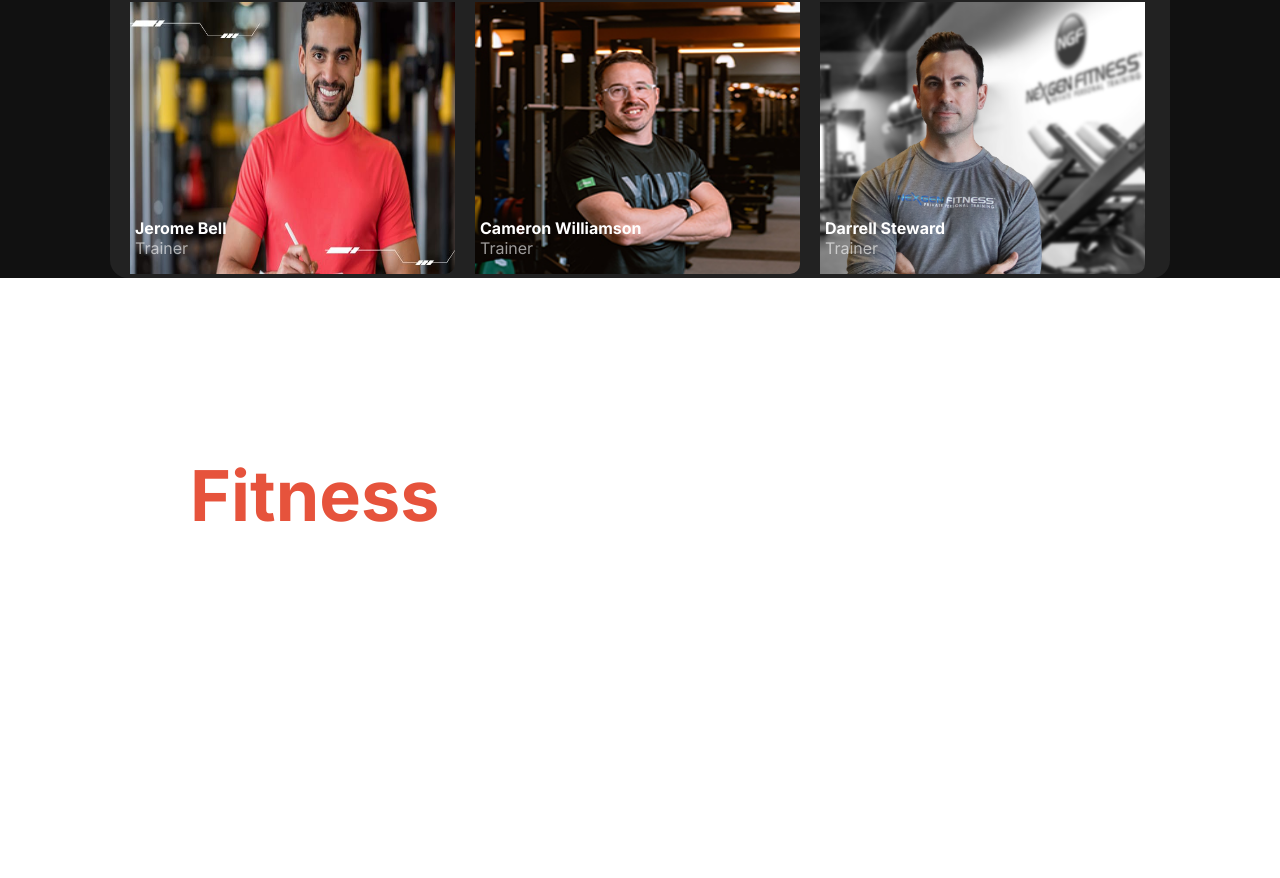
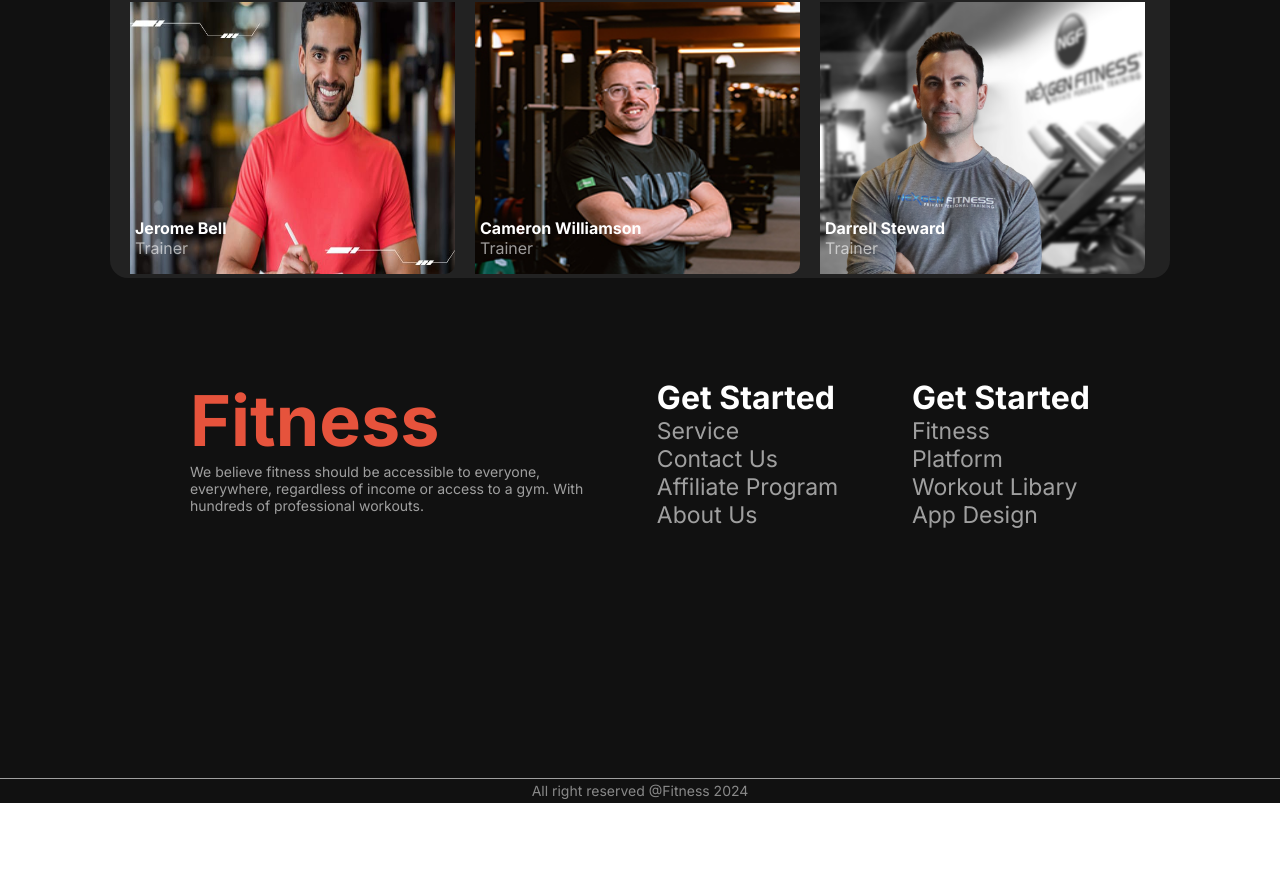
Before and after one commit to niloytalukde/assinment-2, a plain HTML site: page index.html in a window 1280 px wide. Shown: the part 3278-4156 px from the top of the page. After the commit the page ends 4081 px from the top, so only its background shows below. Drawn offline with Linux system fonts and the light colour scheme.

Commit message:
add color

```diff
--- a/index.html
+++ b/index.html
@@ -241,7 +241,7 @@
 </div>
 </section>
 </main>
-     <footer>
+     <footer class="bg-light">
         <div class="main-footer display-flex all-section">
             <div>
                 <h2 class="single-title">Fitness</h2>
--- a/style.css
+++ b/style.css
@@ -425,7 +425,7 @@ button {
          padding-left: 190px;
         padding-right: 190px;
         padding-top: 70px;
-        margin-top: 75px;
+        /* margin-top: 75px; */
 
       }
       footer{
```
